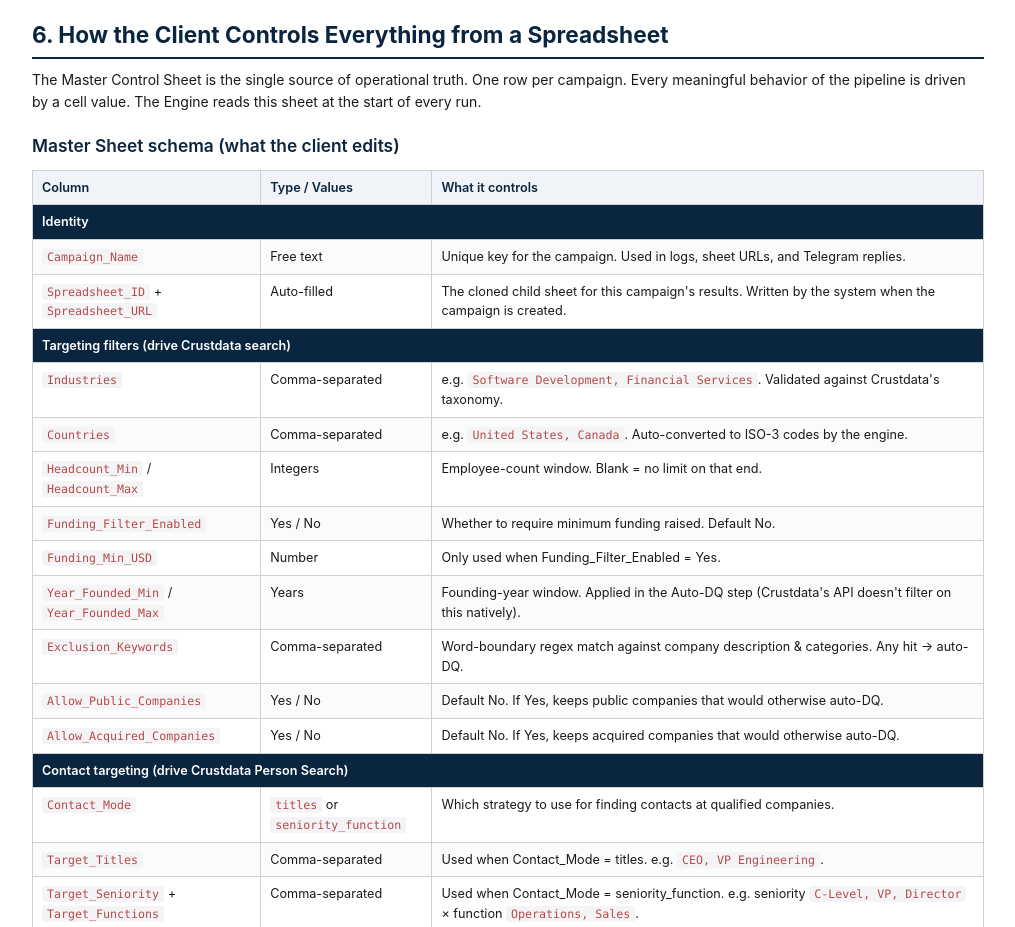
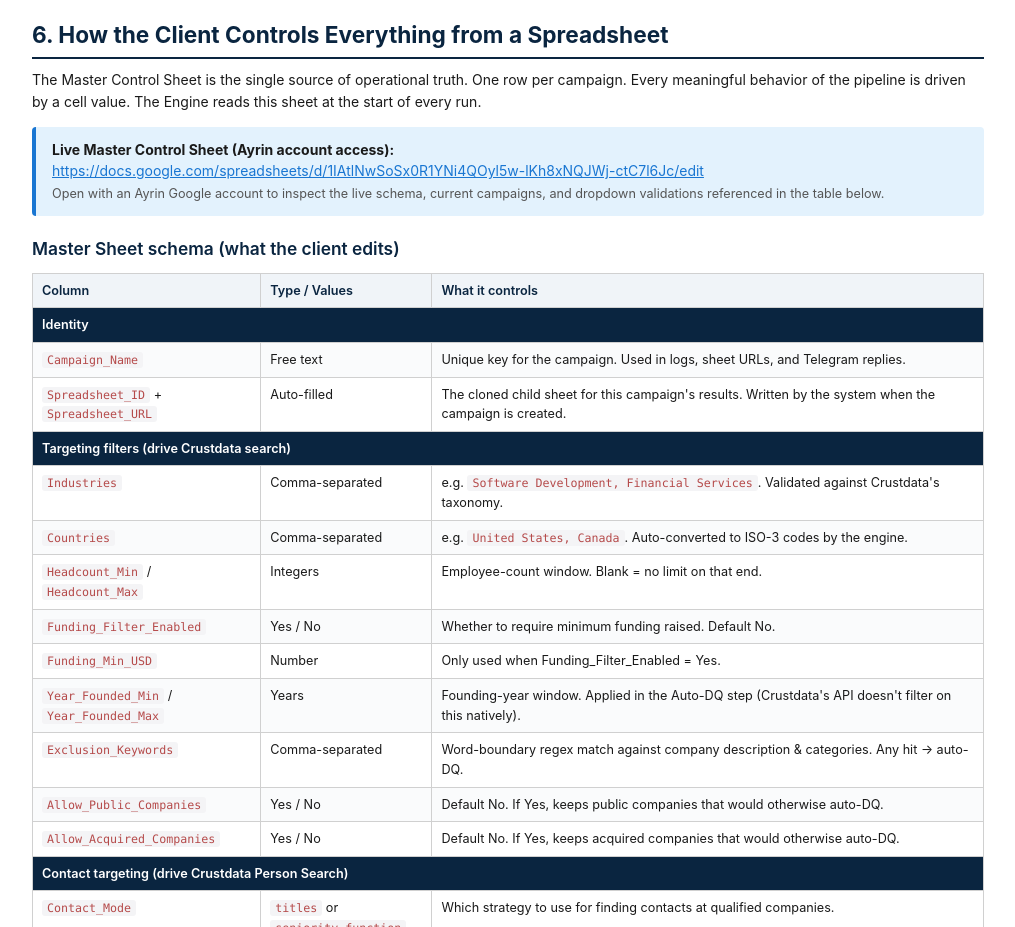
Before and after one commit to sagar-ayrin/Sprout, a plain HTML site: page Sprout_Project_Status.html in a window 1280 px wide. Shown: the part 5200-6127 px from the top of the page, without its empty margins (132-1147 px from the left). Drawn offline with Linux system fonts and the light colour scheme.

Commit message:
Add live Master Control Sheet link to status report
Co-Authored-By: Claude Opus 4.7 <noreply@anthropic.com>

```diff
--- a/Sprout_Project_Status.html
+++ b/Sprout_Project_Status.html
@@ -410,6 +410,12 @@ sequenceDiagram
 
 <p>The Master Control Sheet is the single source of operational truth. One row per campaign. Every meaningful behavior of the pipeline is driven by a cell value. The Engine reads this sheet at the start of every run.</p>
 
+<div class="callout-info">
+  <strong>Live Master Control Sheet (Ayrin account access):</strong><br>
+  <a href="https://docs.google.com/spreadsheets/d/1IAtlNwSoSx0R1YNi4QOyl5w-lKh8xNQJWj-ctC7l6Jc/edit?usp=sharing" style="color:#1976d2;word-break:break-all;">https://docs.google.com/spreadsheets/d/1IAtlNwSoSx0R1YNi4QOyl5w-lKh8xNQJWj-ctC7l6Jc/edit</a>
+  <br><span style="font-size:9.5pt;color:#555;">Open with an Ayrin Google account to inspect the live schema, current campaigns, and dropdown validations referenced in the table below.</span>
+</div>
+
 <h3>Master Sheet schema (what the client edits)</h3>
 
 <table>
```
Also changed, not shown: 1 other file.
